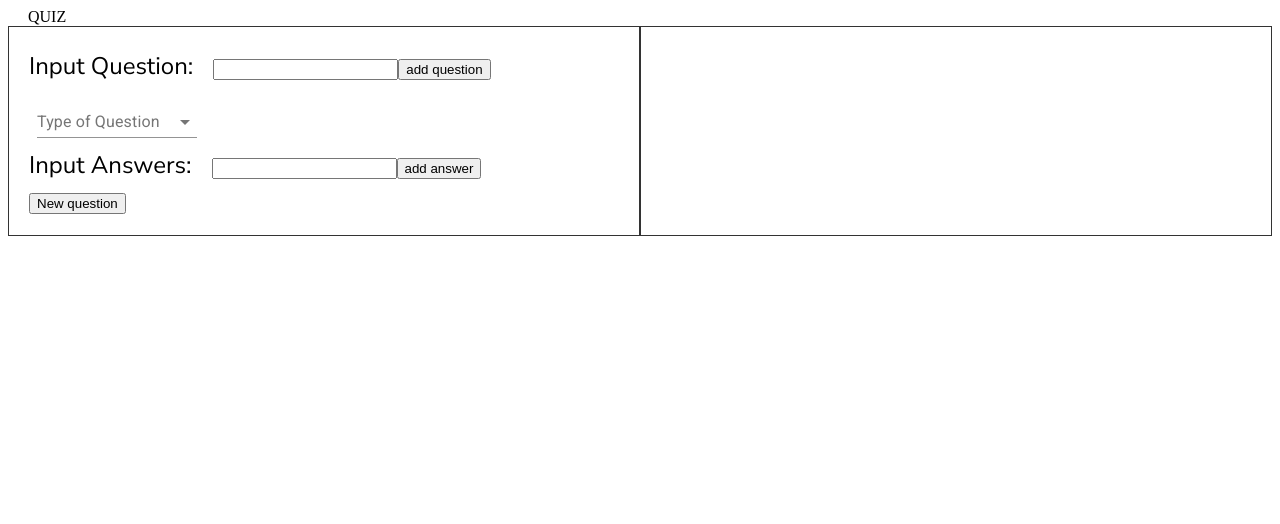
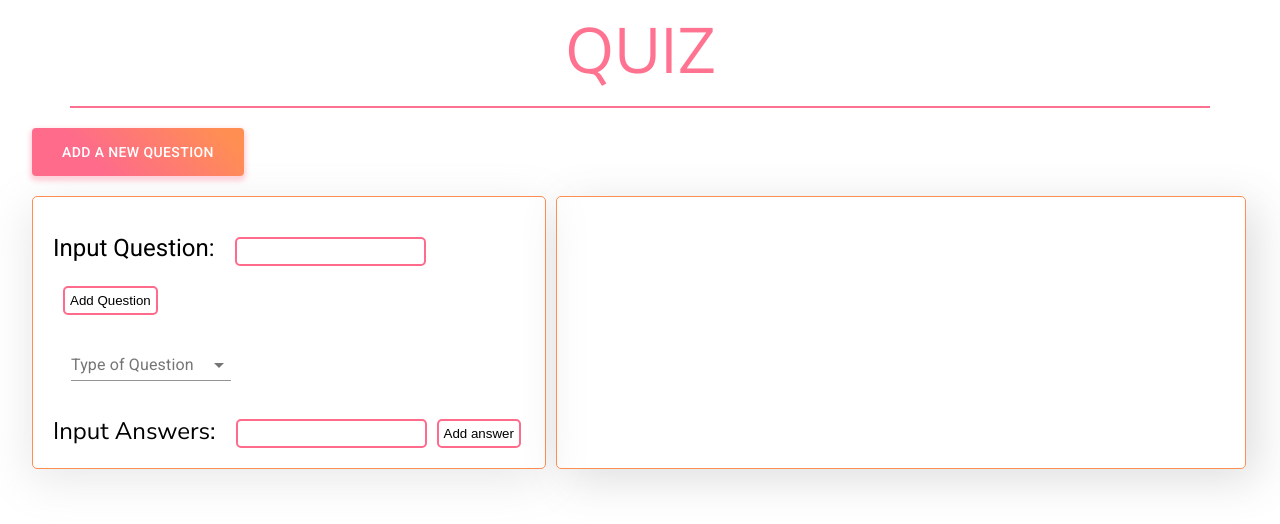
Before and after one commit to vedant-5/forms, a React (Create React App) app: page / in a window 1280 px wide. Shown: the top 524 px of the page. Built offline with nearby package versions, Linux system fonts and the light colour scheme.

Commit message:
added styling to cards

```diff
--- a/src/components/Cards.js
+++ b/src/components/Cards.js
@@ -1,9 +1,10 @@
 import React,{useState,useEffect} from "react";
-import { makeStyles, unstable_createMuiStrictModeTheme } from '@material-ui/core/styles';
+import { makeStyles } from '@material-ui/core/styles';
 import InputLabel from '@material-ui/core/InputLabel';
 import MenuItem from '@material-ui/core/MenuItem';
 import FormControl from '@material-ui/core/FormControl';
 import Select from '@material-ui/core/Select';
+import Button from '@material-ui/core/Button';
 
 
 import NewAnswer from "./NewAnswer";
@@ -18,6 +19,11 @@ const useStyles = makeStyles((theme) => ({
   selectEmpty: {
     marginTop: theme.spacing(2),
   },
+  root: {
+    '& > *': {
+      margin: theme.spacing(1),
+    },
+  }
 }));
 
 
@@ -30,7 +36,7 @@ function Cards(){
   const [questions,setQuestion] = useState([]);
 
   const addQuestion = (ques)=>{
-    setQuestion([...questions,{ques}])
+    setQuestion([{ques}])
   }
 
 
@@ -44,15 +50,6 @@ function Cards(){
   const handleChange = (event) => {
     setOption(event.target.value);
   };
-
-  const nextQuestion = (ques,title)=> {
-    setQuestion([...questions],{ques});
-    setAnswer([...answers],{title});
-  }
-
-
-
-
 
 
     return(
@@ -78,7 +75,7 @@ function Cards(){
 
                   <NewAnswer addAnswer={addAnswer} option={option}/>
 
-                  <button onClick={nextQuestion}>New question</button>
+
 
                 </div>
             </section>
@@ -88,7 +85,7 @@ function Cards(){
                 <div>
                   {questions.map(qus=>{
                     return(
-                      <p>{qus.ques}</p>
+                      <p className="quesOutput">{qus.ques}</p>
                     )
                   })}
                 </div>
--- a/src/components/NewAnswer.js
+++ b/src/components/NewAnswer.js
@@ -1,7 +1,7 @@
 import React,{useState} from "react";
 import "./cards.css";
 
-const NewAnswer = ({addAnswer},{option})=> {
+const NewAnswer = ({addAnswer})=> {
 
     const [title,setTitle] = useState('');
 
@@ -15,8 +15,8 @@ const NewAnswer = ({addAnswer},{option})=> {
     return(
         <form onSubmit={handleSubmit} >
             <label className="ans">Input Answers:</label>
-            <input type="text" value={title} required onChange={(e)=> setTitle(e.target.value)}/>
-            <input type="submit" value="add answer"/>
+            <input type="text" className="inputAns" value={title} required onChange={(e)=> setTitle(e.target.value)}/>
+            <input type="submit" className="submitAns" value="Add answer"/>
         </form>
     )
 
--- a/src/components/NewQuestion.js
+++ b/src/components/NewQuestion.js
@@ -13,9 +13,9 @@ const NewQuestion = ({addQuestion})=> {
 
     return(
         <form onSubmit={handleSubmit} >
-            <label className="ans">Input Question:</label>
-            <input type="text" value={ques} required onChange={(e)=> setQues(e.target.value)}/>
-            <input type="submit" value="add question"/>
+            <label className="question">Input Question:</label>
+            <input type="text" className="inputQues" value={ques} required onChange={(e)=> setQues(e.target.value)}/>
+            <input className="submitQues" type="submit" value="Add Question"/>
         </form>
     )
 
--- a/src/components/Quiz.js
+++ b/src/components/Quiz.js
@@ -1,20 +1,66 @@
-import React from "react";
+import React,{useState} from "react";
 import Cards from "./Cards";
+import Container from '@material-ui/core/Container';
+import { makeStyles } from '@material-ui/core/styles';
+import Button from '@material-ui/core/Button';
 
 
 
+import "./quiz.css";
+
+const useStyles = makeStyles((theme) => ({
+  root: {
+    background: 'linear-gradient(45deg, #FE6B8B 30%, #FF8E53 90%)',
+    border: 0,
+    borderRadius: 4,
+    boxShadow: '0 3px 5px 2px rgba(255, 105, 135, .3)',
+    color: 'white',
+    height: 48,
+    padding: '0 30px',
+
+  },
+}));
+
 function Quiz() {
 
+  const classes = useStyles();
+
+  const count = 0;
+
+  const [click, setClick] = useState([
+    {value: count}
+  ]);
+
+  const addNew = () => {
+    setClick([...click, { value: count+1 }]);
+    console.log(click);
+  }
 
   return (
-    <div >
-      <header style={{marginLeft:20}}>
-        QUIZ
-      </header>
+    <div className="bod">
 
-      <div>
-        <Cards/>
-      </div>
+          <header className="head">
+            QUIZ
+          </header>
+          <hr/>
+        <Container fixed>
+          <div>
+
+            <div className="newQ">
+              <Button onClick={addNew} className={classes.root}  >
+                  ADD A NEW QUESTION
+              </Button>
+
+            </div>
+
+
+
+            {click.map(() => {
+              return( <div className="card"> <Cards /> </div> );
+            })}
+          </div>
+       </Container>
+
     </div>
   );
 }
--- a/src/components/cards.css
+++ b/src/components/cards.css
@@ -1,24 +1,66 @@
 .quiz {
   display: grid;
-  grid-template-columns: 50% 50%;
+  grid-template-columns: 47% 63%;
+  column-gap: 10px;
+  row-gap: 15px;
+}
+
+.dropDown {
+  margin: 10px;
 }
 
 .livePreview,
 .inputSide {
-  border: 1px solid rgba(0, 0, 0, 0.8);
+  border: 1px solid #ff8e53;
   padding: 20px;
   font-size: 30px;
+  border-radius: 5px;
+}
+.inputSide {
+  box-shadow: -2px 10px 45px 0px rgba(134, 134, 134, 0.2);
+}
+.livePreview {
+  box-shadow: 10px 10px 45px 0px rgba(87, 87, 87, 0.2);
 }
 
 .question {
   font-size: 24px;
   font-family: "Roboto", sans-serif;
-  margin-right: 20px;
+  margin-right: 10px;
   margin-bottom: 20px;
 }
 
 .ans {
   font-size: 24px;
   font-family: "Nunito Sans", sans-serif;
-  margin-right: 20px;
+  margin-right: 10px;
+  margin-top: 50px;
+  vertical-align: middle;
 }
+
+.inputQues,
+.submitQues,
+.inputAns,
+.submitAns {
+  border: 2px solid #fe6b8b;
+  background-color: #fff;
+  padding: 5px;
+  border-radius: 5px;
+  margin-left: 10px;
+  margin-top: 20px;
+}
+
+.submitQues:hover,
+.submitAns:hover {
+  background: linear-gradient(45deg, #fe6b8b 40%, #ff8e53 70%);
+}
+
+.Answer {
+  font-family: "Nunito Sans", sans-serif;
+  font-size: 22px;
+}
+
+.quesOutput {
+  margin-left: 20px;
+  margin-bottom: 5px;
+}
--- /dev/null
+++ b/src/components/quiz.css
@@ -0,0 +1,26 @@
+.bod {
+  height: 100vh;
+}
+hr {
+  border: 1px solid #fc718f;
+  width: 90%;
+  align-items: center;
+  margin-bottom: 20px;
+}
+.head {
+  font-size: 64px;
+  font-family: "Nunito Sans", sans-serif;
+  text-align: center;
+  margin-bottom: 10px;
+  color: #ff7391;
+}
+
+.newQ {
+  margin-bottom: 20px;
+}
+
+.card {
+  justify-content: center;
+  margin-bottom: 15px;
+  width: 90%;
+}
```
